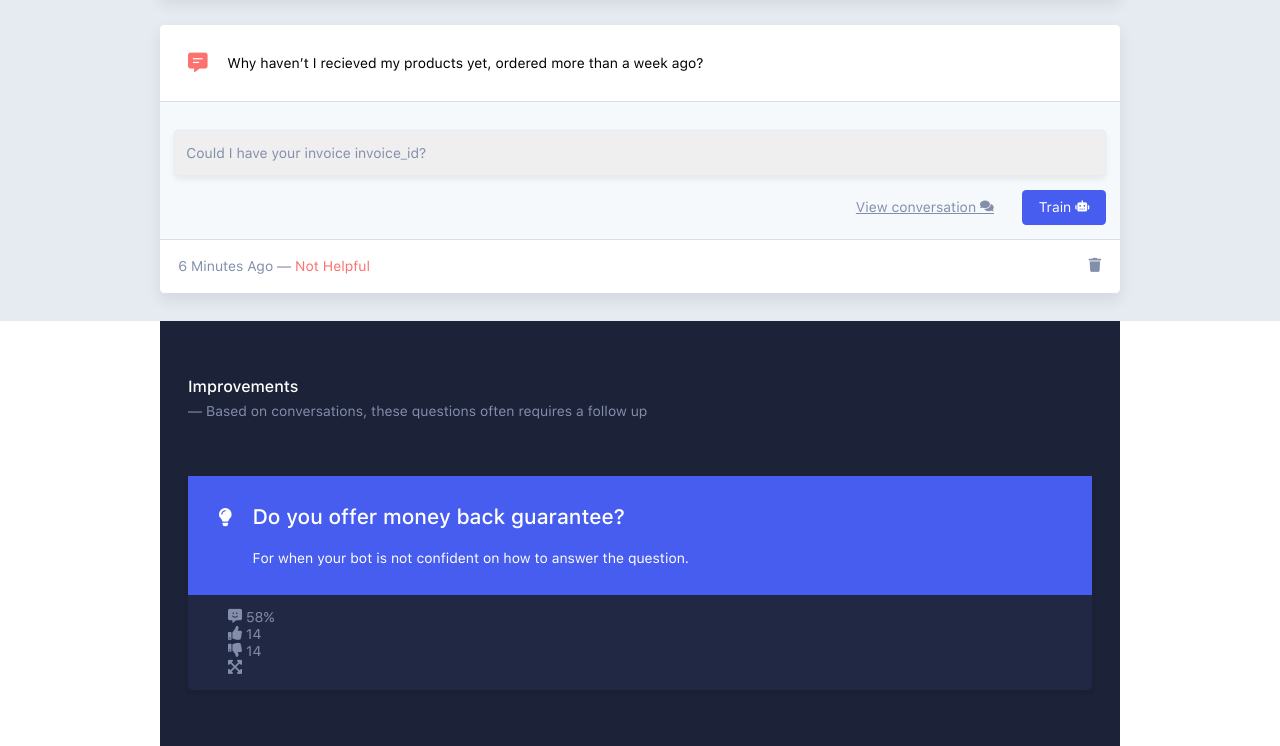
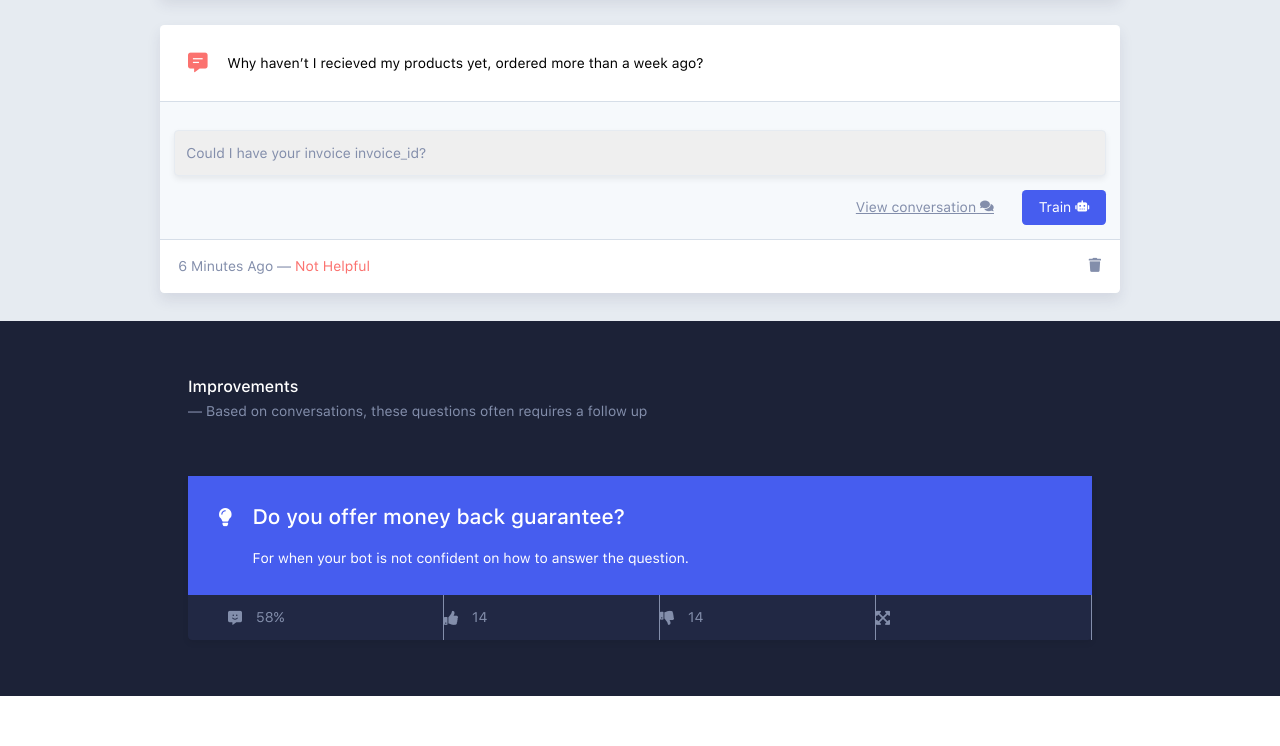
Before and after one commit to FrozenFang/pagepro-frontend, a website: page index.html in a window 1280 px wide. Shown: the part 776-1522 px from the top of the page. After the commit the page ends 1472 px from the top, so only its background shows below. Drawn offline with Linux system fonts and the light colour scheme.

Commit message:
fixed iconfont, added footer with initial styling

```diff
--- a/index.html
+++ b/index.html
@@ -17,7 +17,7 @@ Homepage
 <header class="header">
     <nav class="header-nav">
         <div class="header-nav-left">
-        <button class="header-nav-left__mobile-menu">O</button>
+        <span class="header-nav-left__mobile-menu icon-i-mobile-menu"></span>
             <ul class="header-nav-left__menu">
                 <li class="header-nav-left__item">
                     <a class="header-nav-left__link" href="#">
@@ -231,21 +231,21 @@ Homepage
                 </div>
             </div>
             <div class="footer-card__bottom">
-                <ul class="footer-card__bottom__controlls">
-                    <li>
-                        <span class="icon-i-comment-smile"></span>
+                <ul class="footer-card__bottom-controlls">
+                    <li class="footer-card__bottom-controlls__item">
+                        <span class="icon icon-i-comment-smile"></span>
                         <span>58%</span>
                     </li>
-                    <li>
-                        <span class="icon-i-thumbs-up"></span>
+                    <li class="footer-card__bottom-controlls__item">
+                        <span class="icon icon-i-thumbs-up"></span>
                         <span>14</span>
                     </li>
-                    <li>
-                        <span class="icon-i-thumbs-down"></span>
+                    <li class="footer-card__bottom-controlls__item">
+                        <span class="icon icon-i-thumbs-down"></span>
                         <span>14</span>
                     </li>
-                    <li>
-                        <span class="icon-i-expand"></span>
+                    <li class="footer-card__bottom-controlls__item">
+                        <span class="icon icon-i-expand"></span>
                     </li>
                 </ul>
             </div>
--- a/src/scss/base/_icons.scss
+++ b/src/scss/base/_icons.scss
@@ -1,10 +1,10 @@
 @font-face {
     font-family: 'icomoon';
-    src:  url('../fonts/icomoon.eot');
-    src:  url('../fonts/icomoon.eot') format('embedded-opentype'),
-      url('../fonts/icomoon.ttf') format('truetype'),
-      url('../fonts/icomoon.woff') format('woff'),
-      url('../fonts/icomoon.svg#icomoon') format('svg');
+    src:  url('../fonts/icomoon.eot?iv6nki');
+    src:  url('../fonts/icomoon.eot?iv6nki#iefix') format('embedded-opentype'),
+      url('../fonts/icomoon.ttf?iv6nki') format('truetype'),
+      url('../fonts/icomoon.woff?iv6nki') format('woff'),
+      url('../fonts/icomoon.svg?iv6nki#icomoon') format('svg');
     font-weight: normal;
     font-style: normal;
     font-display: block;
@@ -31,51 +31,57 @@
   .icon-i-answers:before {
     content: "\e901";
   }
-  .icon-i-bin:before {
+  .icon-i-arrows:before {
     content: "\e902";
   }
-  .icon-i-comments:before {
+  .icon-i-bin:before {
     content: "\e903";
   }
-  .icon-i-comment-smile:before {
+  .icon-i-comments:before {
     content: "\e904";
   }
-  .icon-i-conversations:before {
+  .icon-i-comment-smile:before {
     content: "\e905";
   }
-  .icon-i-dots:before {
+  .icon-i-conversations:before {
     content: "\e906";
   }
-  .icon-i-expand:before {
+  .icon-i-dots:before {
     content: "\e907";
   }
-  .icon-i-level-up:before {
+  .icon-i-expand:before {
     content: "\e908";
   }
-  .icon-i-lightbulb:before {
+  .icon-i-level-up:before {
     content: "\e909";
   }
-  .icon-i-logo:before {
+  .icon-i-lightbulb:before {
     content: "\e90a";
   }
-  .icon-i-question:before {
+  .icon-i-logo:before {
     content: "\e90b";
   }
-  .icon-i-questions:before {
+  .icon-i-mobile-menu:before {
     content: "\e90c";
   }
-  .icon-i-robot:before {
+  .icon-i-question:before {
     content: "\e90d";
   }
-  .icon-i-search:before {
+  .icon-i-questions:before {
     content: "\e90e";
   }
-  .icon-i-settings:before {
+  .icon-i-robot:before {
     content: "\e90f";
   }
-  .icon-i-thumbs-down:before {
+  .icon-i-search:before {
     content: "\e910";
   }
-  .icon-i-thumbs-up:before {
+  .icon-i-settings:before {
     content: "\e911";
   }
+  .icon-i-thumbs-down:before {
+    content: "\e912";
+  }
+  .icon-i-thumbs-up:before {
+    content: "\e913";
+  }
--- a/src/scss/layout/_footer.scss
+++ b/src/scss/layout/_footer.scss
@@ -1,8 +1,10 @@
 /* ==========================================================================
    Footer
    ========================================================================== */
+footer {
+    background-color: color(dark-bg);
+}
 .footer {
-    background-color: color(dark-bg);
     padding: $card-header-padding;
     &__title {
         color: color(white);
@@ -27,7 +29,7 @@
             padding: $card-header-padding;
             display: flex;
             align-items: flex-start;
-            .icon{
+            .icon {
                 font-size: 1.3rem;
                 color: color(white);
                 padding-right: $white-space;
@@ -45,10 +47,20 @@
                 margin: 0;
             }
         }
-        &__bottom {
-            color:color(light-font);
-            &__controlls{
-                list-style: none;
+        &__bottom-controlls {
+            color: color(light-font);
+            list-style: none;
+            display: flex;
+            margin: 0;
+            &__item {
+                display: flex;
+                align-items: center;
+                width: 100%;
+                padding: $white-space 0;
+                border-right: 1px solid color(light-font);
+                .icon {
+                    padding-right: $white-space;
+                }
             }
         }
     }
```
Also changed, not shown: src/fonts/icomoon.ttf, src/fonts/icomoon.woff, src/img/icons/i-arrows.svg (added), src/img/icons/i-mobile-menu.svg (added), static/css/main.css, static/fonts/icomoon.ttf, static/fonts/icomoon.woff, static/img/icons/i-arrows.svg (added), static/img/icons/i-mobile-menu.svg (added), 6 other files.
